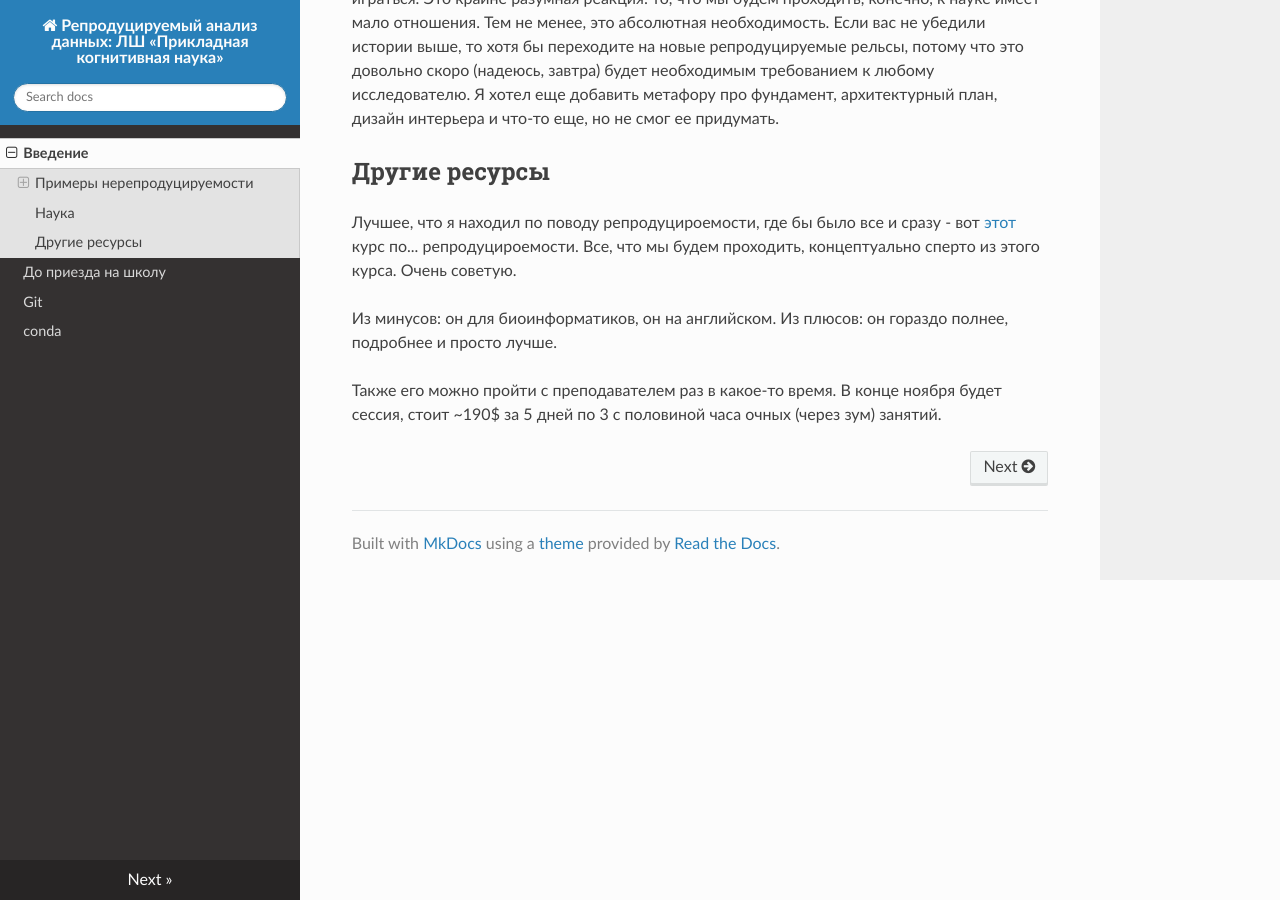
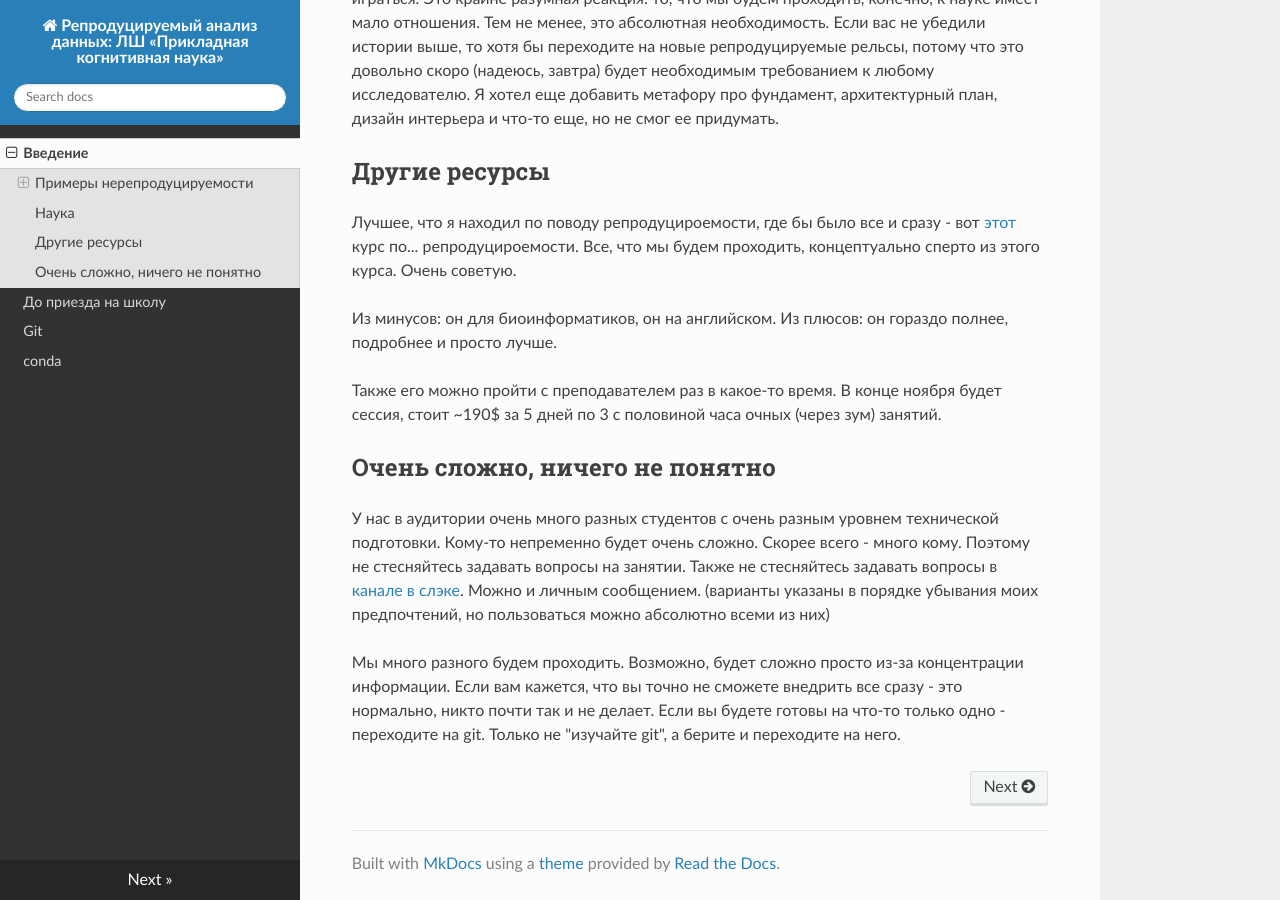
Before and after one commit to kalenkovich/reproducible-data-analysis, an MkDocs documentation site: the page built from website/docs/index.md, in a window 1280 px wide and 900 px high, scrolled down 2545 px. Built offline with MkDocs 1.6.1, drawn with Linux system fonts in a browser that asks for light colours; nearby versions of some CDN libraries.

Commit message:
added "it is too hard"

```diff
--- a/website/docs/index.md
+++ b/website/docs/index.md
@@ -99,3 +99,19 @@
 
 Также его можно пройти с преподавателем раз в какое-то время.
 В конце ноября будет сессия, стоит ~190$ за 5 дней по 3 с половиной часа очных (через зум) занятий.
+
+## Очень сложно, ничего не понятно
+
+У нас в аудитории очень много разных студентов с очень разным уровнем технической подготовки.
+Кому-то непременно будет очень сложно.
+Скорее всего - много кому.
+Поэтому не стесняйтесь задавать вопросы на занятии.
+Также не стесняйтесь задавать вопросы в [канале в слэке](https://applied-cognitive.slack.com/archives/C01DEDMNAMQ).
+Можно и личным сообщением.
+(варианты указаны в порядке убывания моих предпочтений, но пользоваться можно абсолютно всеми из них)
+
+Мы много разного будем проходить.
+Возможно, будет сложно просто из-за концентрации информации.
+Если вам кажется, что вы точно не сможете внедрить все сразу - это нормально, никто почти так и не делает.
+Если вы будете готовы на что-то только одно - переходите на git.
+Только не "изучайте git", а берите и переходите на него.
```
